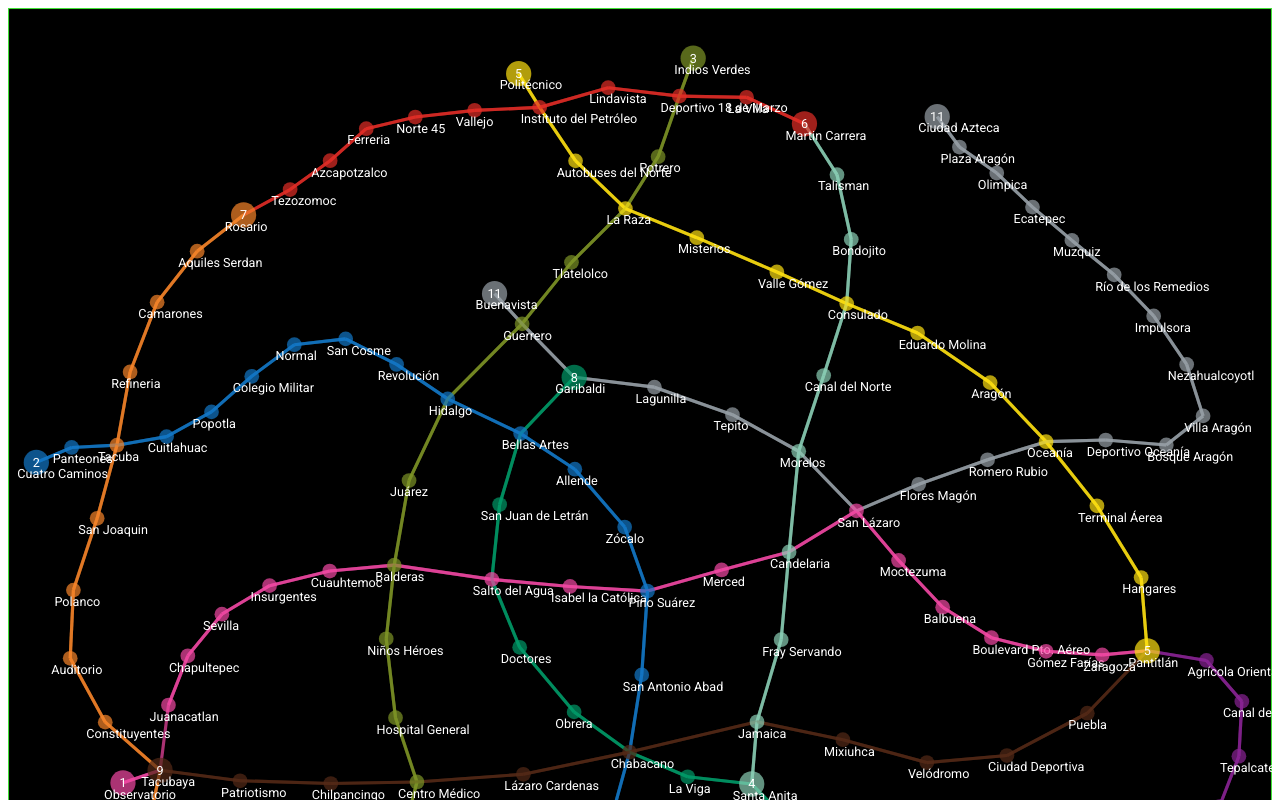
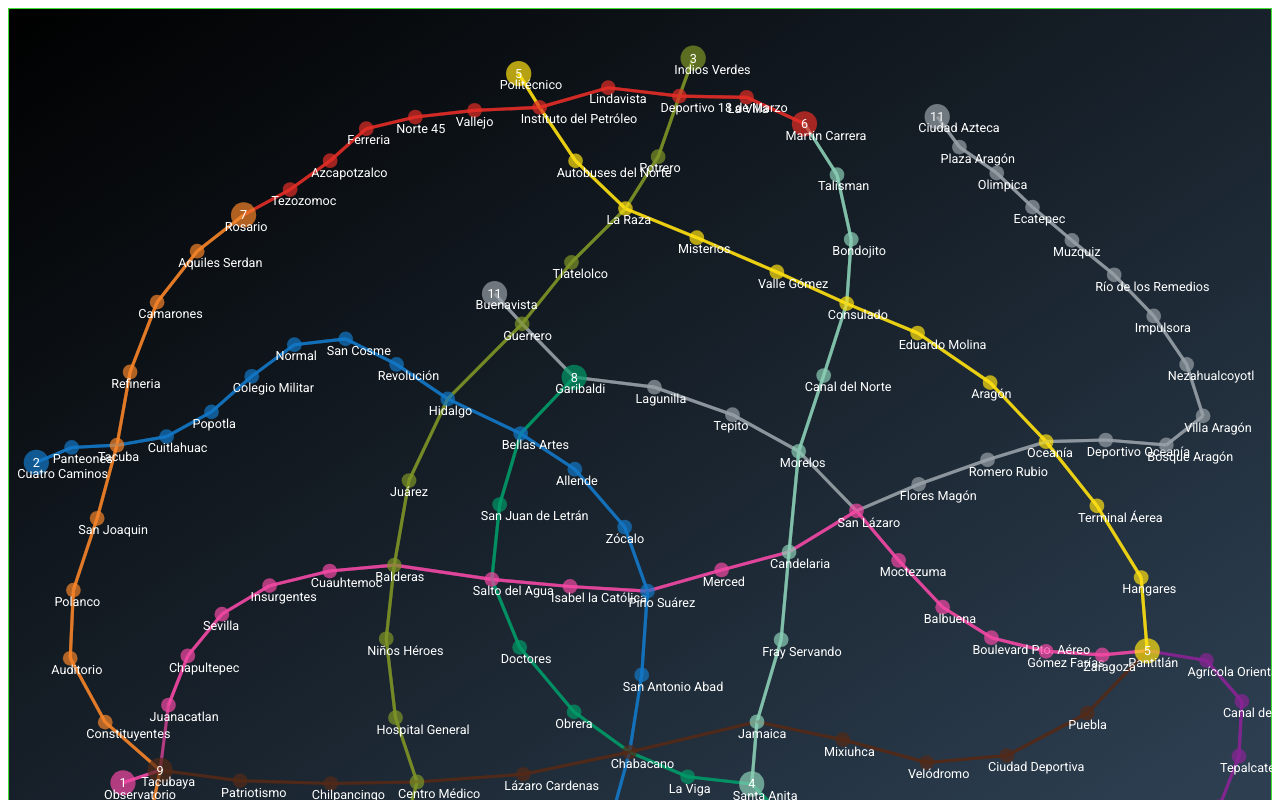
Before and after one commit to dennysreg/metro-cdmx, a website: page public/index.html in a window 1280 px wide. Shown: the top 800 px of the page. Drawn offline with nearby package versions, Linux system fonts and the light colour scheme.

Commit message:
update background color

```diff
--- a/public/css/style.css
+++ b/public/css/style.css
@@ -28,7 +28,8 @@
   }
 
 div {
-     background-color: black;
+  background-color: #000000;
+  background-image: linear-gradient(147deg, #000000 0%, #2c3e50 74%);
 }
 
 svg .node:hover {
```
